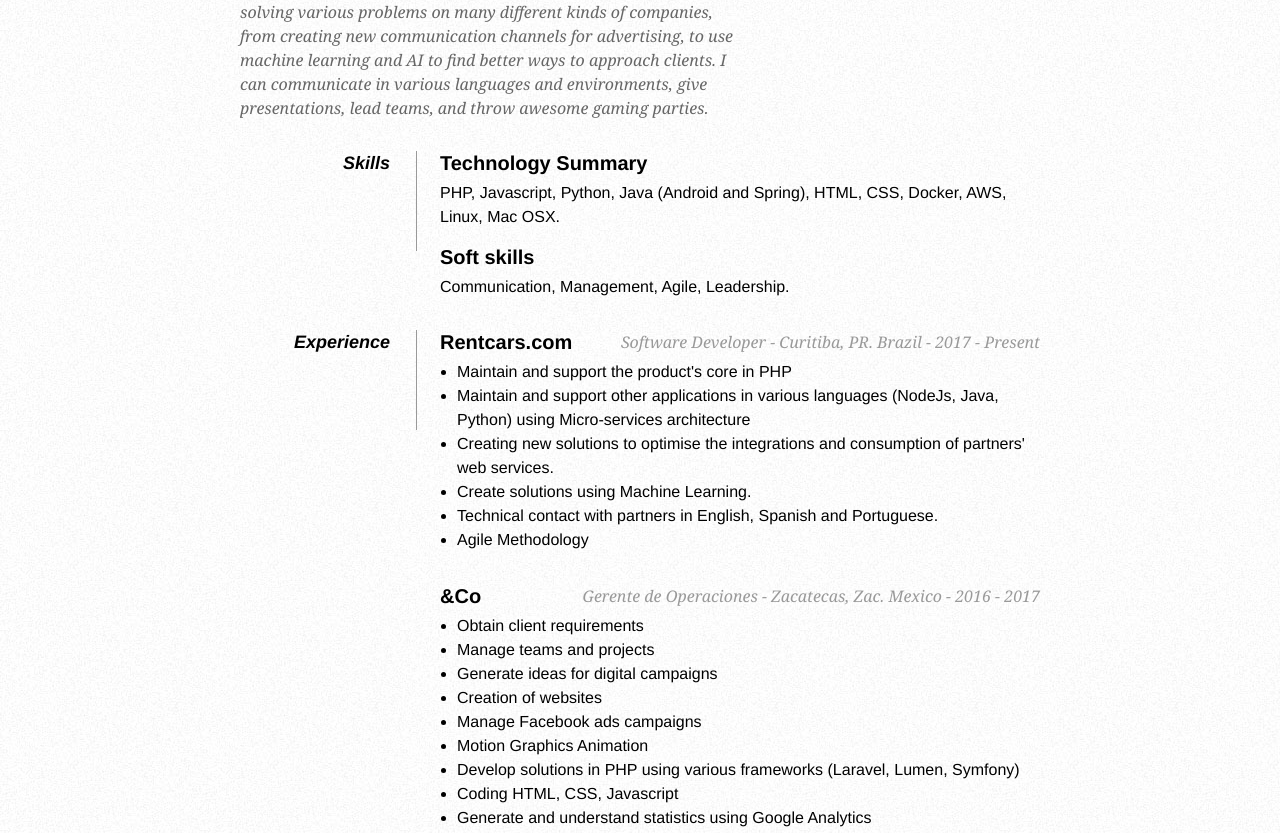
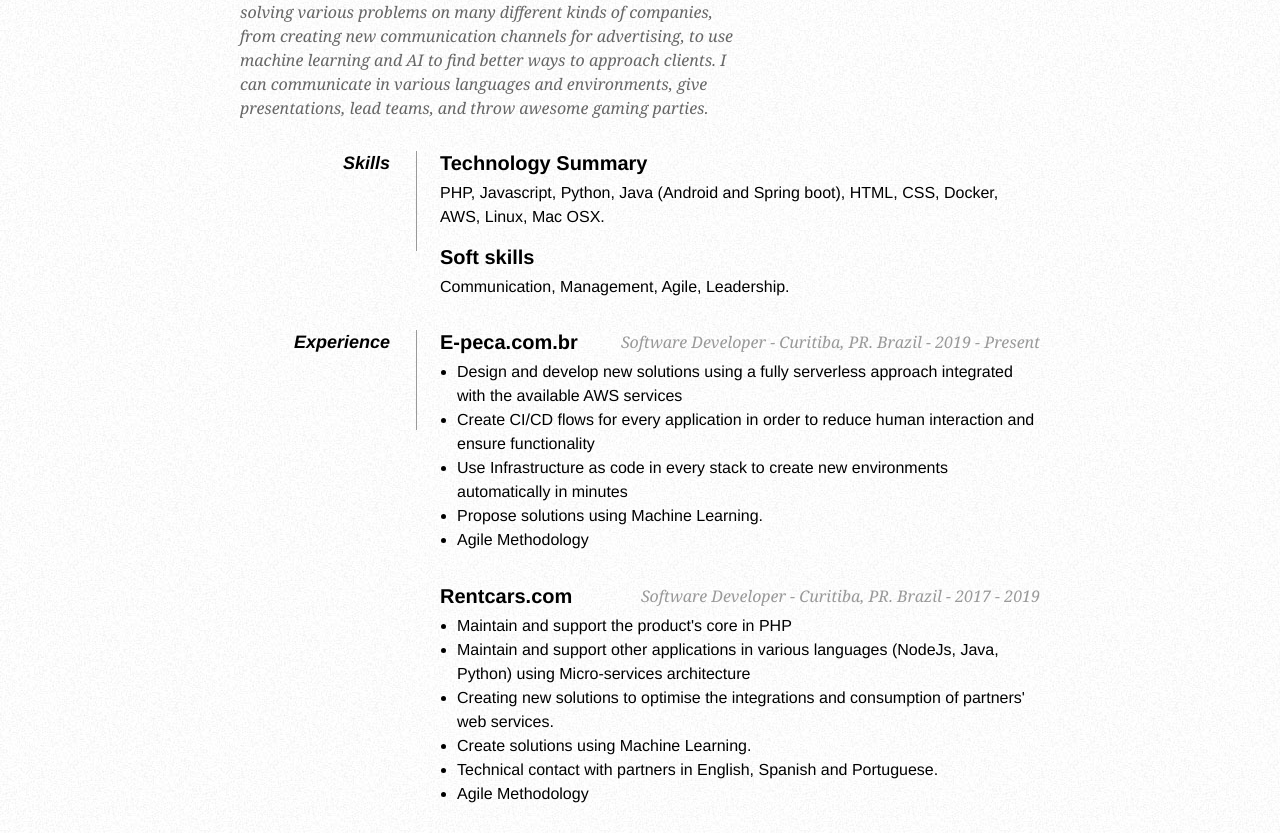
Before and after one commit to miguelTI/resume, a plain HTML site: page index.html in a window 1280 px wide. Shown: the part 334-1167 px from the top of the page. Drawn offline with Linux system fonts and the light colour scheme.

Commit message:
UPDATE: update december 2020

```diff
--- a/index.html
+++ b/index.html
@@ -67,7 +67,7 @@
             <dd>
                 <h2>Technology Summary</h2>
                 <p>
-                  PHP, Javascript, Python, Java (Android and Spring), HTML, CSS, Docker, AWS, Linux, Mac OSX.
+                  PHP, Javascript, Python, Java (Android and Spring boot), HTML, CSS, Docker, AWS, Linux, Mac OSX.
                 </p>
 
                 <h2>Soft skills</h2>
@@ -78,7 +78,16 @@
 
             <dt>Experience</dt>
             <dd>
-                <h2>Rentcars.com <span>Software Developer - Curitiba, PR. Brazil - 2017 - Present</span></h2>
+                <h2>E-peca.com.br <span>Software Developer - Curitiba, PR. Brazil - 2019 - Present</span></h2>
+                <ul>
+                  <li>Design and develop new solutions using a fully serverless approach integrated with the available AWS services</li>
+                  <li>Create CI/CD flows for every application in order to reduce human interaction and ensure functionality</li>
+                  <li>Use Infrastructure as code in every stack to create new environments automatically in minutes</li>
+                  <li>Propose solutions using Machine Learning.</li>
+                  <li>Agile Methodology</li>
+                </ul>
+
+                <h2>Rentcars.com <span>Software Developer - Curitiba, PR. Brazil - 2017 - 2019</span></h2>
                 <ul>
                   <li>Maintain and support the product's core in PHP</li>
                   <li>Maintain and support other applications in various languages (NodeJs, Java, Python) using Micro-services architecture</li>
@@ -119,6 +128,8 @@
 
             <dt>Education</dt>
             <dd>
+                <h2>GoStack: Bootcamp</h2>
+                <p><strong>Rocketseat</strong> 2019</p>
                 <h2>Machine Learning Nanodegree</h2>
                 <p><strong>Udacity</strong> 2018</p>
                 <h2>Desarrollo de Backend con PHP</h2>
```
